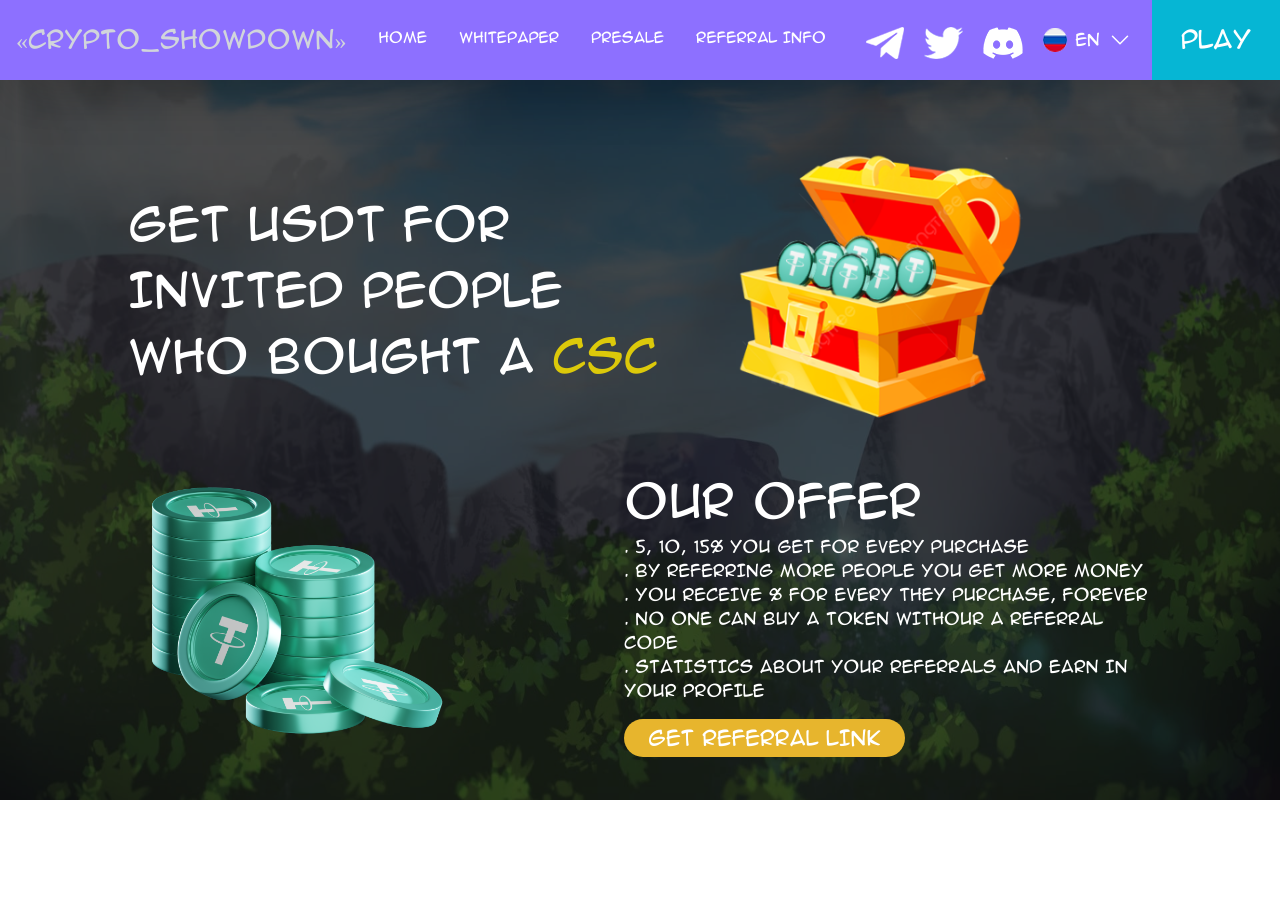
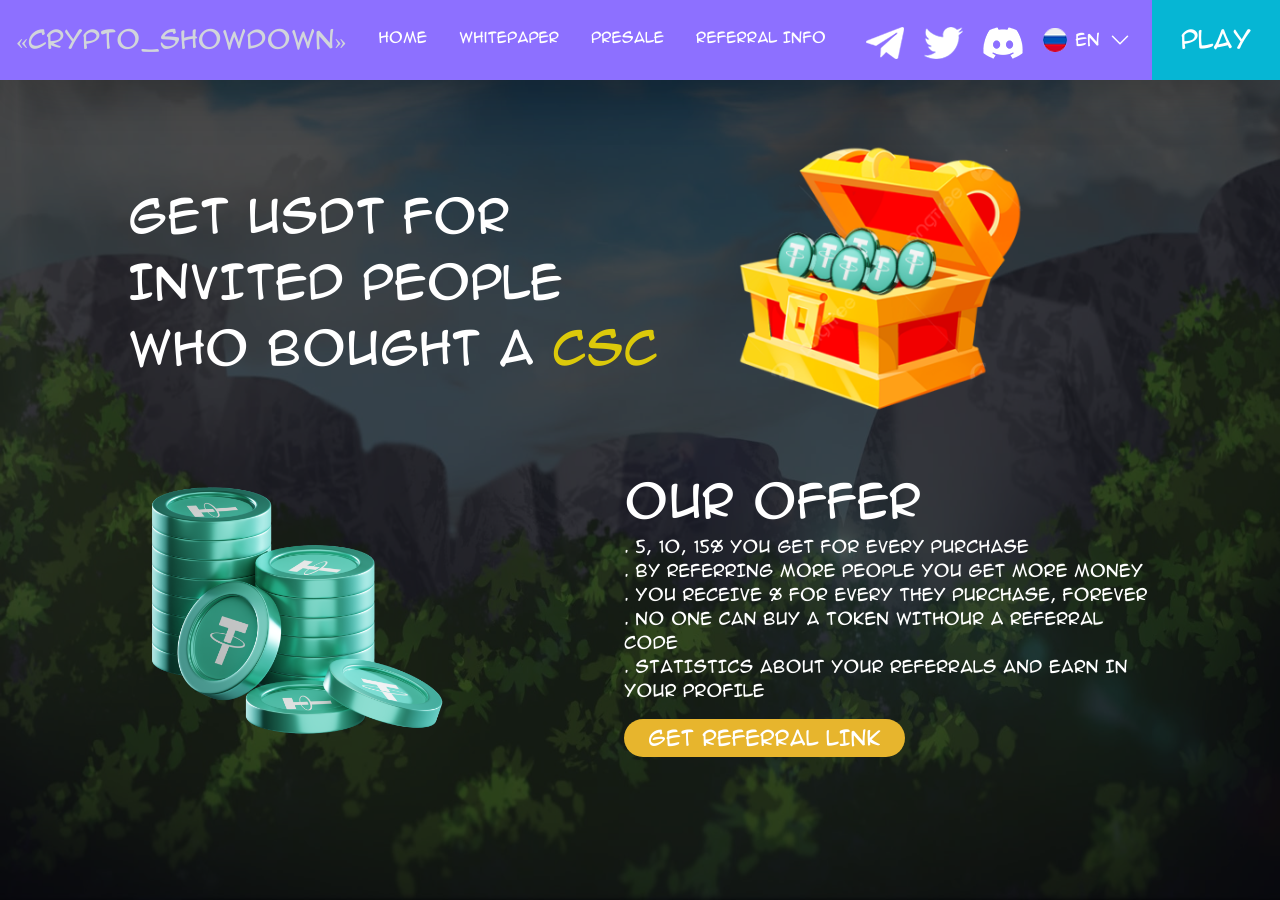
Before and after one commit to 0x088730/Siren_game_LP, a Next.js app: page /referral-info in a window 1280 px wide. Before the commit the page ends 800 px from the top, so only its background shows below. Built offline with nearby package versions, Linux system fonts and the light colour scheme.

Commit message:
update info page

```diff
--- a/package.json
+++ b/package.json
@@ -10,6 +10,7 @@
     "export": "next export"
   },
   "dependencies": {
+    "@reduxjs/toolkit": "^2.1.0",
     "autoprefixer": "10.4.15",
     "axios": "^1.6.7",
     "bignumber.js": "^9.1.2",
@@ -22,8 +23,10 @@
     "react-i18next": "^13.2.2",
     "react-language-selector": "^1.1.0",
     "react-loading": "^2.0.3",
+    "react-redux": "^9.1.0",
     "react-router-dom": "^6.22.0",
     "react-scroll": "^1.8.9",
+    "redux": "^5.0.1",
     "tailwindcss": "3.3.3",
     "web3": "^1.6.1"
   }
--- a/src/common/global.jsx
+++ b/src/common/global.jsx
@@ -2,4 +2,5 @@
     walletAddress: '',
     userRef: '',
     introducers: [],
+    pageStatus: "main"
 }
--- a/src/components/screens/header.jsx
+++ b/src/components/screens/header.jsx
@@ -2,6 +2,7 @@
 import { Link } from "react-scroll";
 import { useTranslation } from "react-i18next";
 import { useRouter } from "next/router";
+import { global } from "~/common/global";
 export default function Header({ currentMenu, setCurrentMenu }) {
   const [showFlag, setShowFlag] = useState({ menu: false });
   // const [showpresale, setshowPresale] = useState(false);
@@ -23,6 +24,7 @@
 
   const handleMenuClick = (menu) => {
     if (menu === currentMenu) return
+    global.pageStatus = "main"
     if (menu === t("Presale")) {
      router.push('/presale')
     //  setshowPresale(true)
--- a/src/pages/referral-info.jsx
+++ b/src/pages/referral-info.jsx
@@ -1,19 +1,23 @@
 import { useState } from "react";
 import { useTranslation } from "react-i18next";
 import Header from "~/components/screens/header";
+import { useRouter } from "next/router";
+import { global } from "~/common/global";
 
 export default function ReferralInfo() {
+  const router = useRouter()
   const { t, i18n } = useTranslation();
-  const [refLinkInfo, setRefLinkInfo] = useState(false);
+  const goAccount = () => {
+    router.push('/presale');
+    global.pageStatus = "account"
+  }
 
   return (
-    <div className="relative overflow-auto md:w-full h-screen min-w-[1024px]">
+    <div className="overflow-y-scroll w-full h-screen min-w-[1024px]">
       <Header currentMenu="Referral Info" />
-      <div className="flex-col h-full overflow-y-scroll space-y-2 flex lg:items-center">
       <img src="assets/images/htp_bg.jpg" className="absolute w-full h-full brightness-[30%] min-w-[1200px] min-h-[900px]" />
-        {!refLinkInfo ?
-          <>
-            <div className="translate-y-28 flex justify-center items-center w-10/12 lg:w-10/12 xl:w-9/12 2xl:w-8/12 min-w-[1024px] gap-x-8">
+      <div className="w-full h-screen translate-y-28 flex-col flex items-center">
+        <div className="flex justify-center items-center w-10/12 lg:w-10/12 xl:w-9/12 2xl:w-8/12 min-w-[1024px] gap-x-8">
           <div className="pt-2 text-[44px] text-left text-white font-animeace w-[55%]">
             {t("GET USDT FOR INVITED PEOPLE WHO BOUGHT A ")}<span className="text-[#dcc90a]">CSC</span>
           </div>
@@ -21,7 +25,7 @@
             <img src="assets/images/usdt-box.png" alt="" className="w-[75%] inline me-1" />
           </div>
         </div>
-            <div className="translate-y-24 flex justify-center items-center w-10/12 lg:w-10/12 xl:w-9/12 2xl:w-8/12 min-w-[1024px] gap-x-16">
+        <div className="flex justify-center items-center w-10/12 lg:w-10/12 xl:w-9/12 2xl:w-8/12 min-w-[1024px] gap-x-16">
           <div className="w-[45%]">
             <img src="assets/images/usdts.png" alt="" className="w-[75%] inline me-1" />
           </div>
@@ -34,12 +38,11 @@
               <div>. NO ONE CAN BUY A TOKEN WITHOUR A REFERRAL CODE</div>
               <div>. STATISTICS ABOUT YOUR REFERRALS AND EARN IN YOUR PROFILE</div>
             </div>
-                <div className="text-[20px] bg-[#e7b52d] w-fit px-6 py-1 rounded-full cursor-pointer mt-4" onClick={() => setRefLinkInfo(true)}>GET REFERRAL LINK</div>
+            <div className="text-[20px] bg-[#e7b52d] w-fit px-6 py-1 rounded-full cursor-pointer mt-4" onClick={() => goAccount()}>GET REFERRAL LINK</div>
           </div>
         </div>
-          </>
-          :
-          <>
+      </div>
+      <div className="w-full h-screen translate-y-28 flex flex-col items-center">
         <div className="translate-y-[250px] flex justify-center items-center w-10/12 lg:w-10/12 xl:w-9/12 2xl:w-7/12 min-w-[1024px] relative">
           <div className="pt-2 text-[30px] font-lighter text-left text-white font-animeace z-10" style={{ textShadow: "2px 2px 1px black" }}>
             {t("YOU WILL GET USDT FOR EACH REFERRAL WHO USES YOUR LINK TO PURCHASE CSC")}
@@ -52,8 +55,6 @@
           </div>
           <img src="assets/images/damagedImg.png" alt="" className="absolute right-0 top-[-120px] inline w-[300px] z-0" />
         </div>
-          </>
-        }
       </div>
     </div>
   );
```
Also changed, not shown: src/pages/index.jsx (+10 -11 lines), src/pages/presale.jsx (+8 -2 lines), 1 other file (tests, documents, lock files or other folders). Lines whose indentation alone changed are shown as unchanged.
